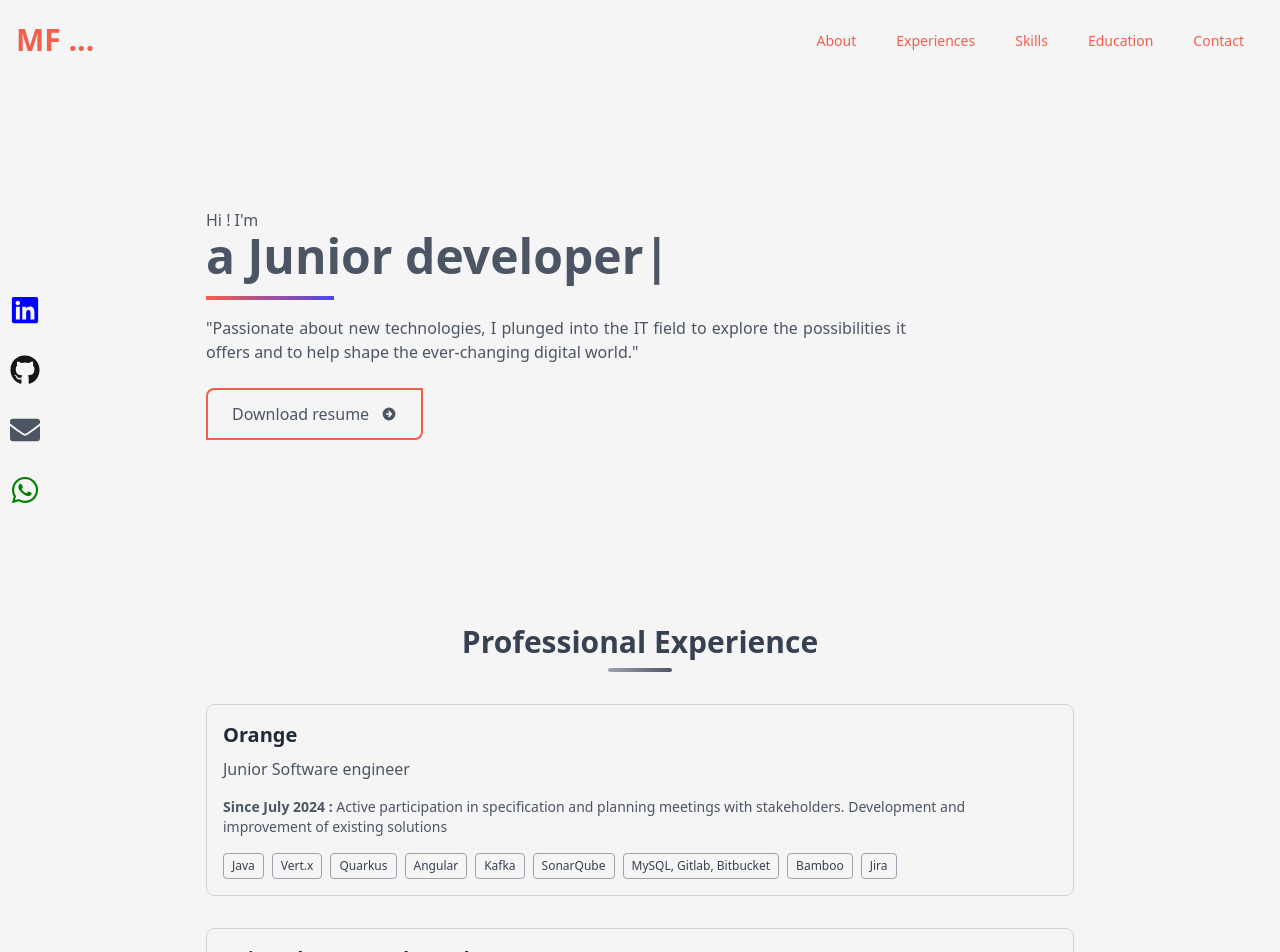
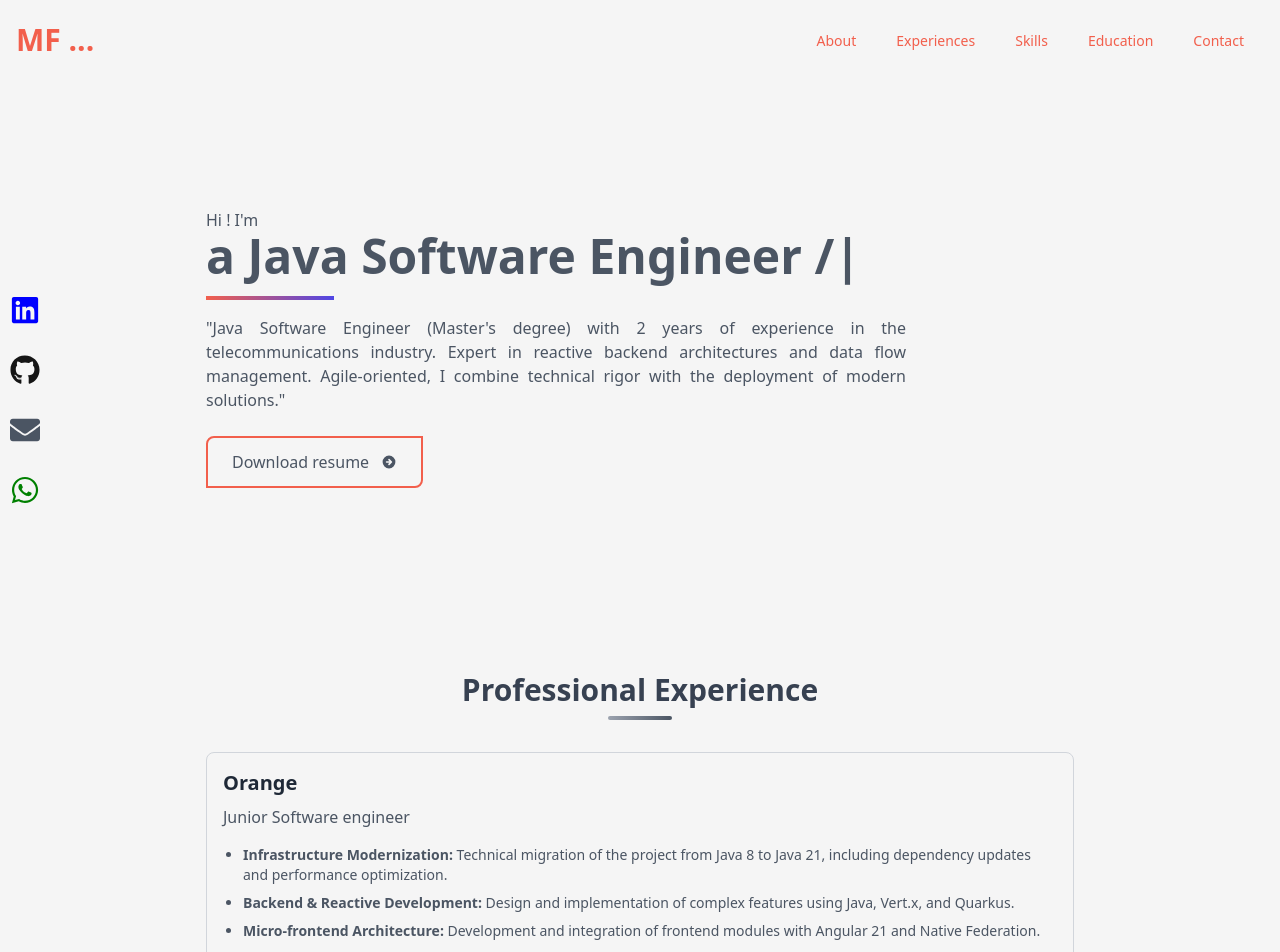
Before and after one commit to Mbola-Fanantenana/myPortfolio, a React (Create React App) app: page / in a window 1280 px wide. Shown: the top 952 px of the page. Built offline with nearby package versions, Linux system fonts and the light colour scheme; what forminit would draw is missing.

Commit message:
maj about and experiences sections

```diff
--- a/src/pages/About.jsx
+++ b/src/pages/About.jsx
@@ -10,12 +10,12 @@ const About = () => {
                 <p className='text-gray-600 text-[14px] sm:text-[16px]'>
                     Hi ! I'm
                     <p className='pb-4 text-2xl font-semibold text-gray-600 sm:text-5xl'>
-                        <Typed strings={[' Mbola Fanantenana', " a Junior developer"]} typeSpeed={80} backSpeed={40} loop />
+                        <Typed strings={[' Mbola Fanantenana', " a Java Software Engineer / Backend & APIs Specialist"]} typeSpeed={80} backSpeed={40} loop />
                     </p>
                     <div className='w-[4rem] sm:w-[8rem] h-[4px] bg-gradient-to-r from-[#F25F4C] to-indigo-600'></div>
                     <p className='text-[16px] sm:text-[16px] py-4 text-gray-600 max-w-[700px] text-justify'>
-                        "Passionate about new technologies, I plunged into the IT field to explore
-                        the possibilities it offers and to help shape the ever-changing digital world."
+                        "Java Software Engineer (Master's degree) with 2 years of experience in the telecommunications industry. Expert in reactive backend architectures
+                        and data flow management. Agile-oriented, I combine technical rigor with the deployment of modern solutions."
                     </p>
                     <div>
                         <a href='https://drive.google.com/file/d/16rjBasLNJVtcBXMRhYUgvUVogYOsDCM2/view?usp=sharing' target='_blank' rel='noopener noreferrer'>
--- a/src/pages/Experiences.jsx
+++ b/src/pages/Experiences.jsx
@@ -17,9 +17,20 @@ const Experiences = () => {
           <div className='border border-gray-300 rounded-lg p-4 hover:shadow-md transition-shadow duration-300'>
             <h2 className='text-xl font-semibold text-gray-800 mb-2'>Orange</h2>
             <h3 className='text-md text-gray-600 mb-4'>Junior Software engineer</h3>
-            <p className='text-sm text-gray-600 mb-4'>
-              <span className='font-semibold'>Since July 2024 :</span> Active participation in specification and planning meetings with stakeholders. Development and improvement of existing solutions
-            </p>
+            <ul className='text-sm text-gray-600 mb-4 list-disc pl-5 space-y-2'>
+              <li>
+                <span className='font-semibold'>Infrastructure Modernization:</span> Technical migration of the project from Java 8 to Java 21, including dependency updates and performance optimization.
+              </li>
+              <li>
+                <span className='font-semibold'>Backend & Reactive Development:</span> Design and implementation of complex features using Java, Vert.x, and Quarkus.
+              </li>
+              <li>
+                <span className='font-semibold'>Micro-frontend Architecture:</span> Development and integration of frontend modules with Angular 21 and Native Federation.
+              </li>
+              <li>
+                <span className='font-semibold'>Agility & Collaboration:</span> Active participation in SCRUM cycles, from technical specifications to sprint planning with stakeholders.
+              </li>
+            </ul>
             {/* Compétences */}
             <div className='flex flex-wrap gap-2'>
               {['Java', 'Vert.x', 'Quarkus', 'Angular', 'Kafka', 'SonarQube', 'MySQL, Gitlab, Bitbucket', 'Bamboo', 'Jira'].map((skill) => (
```
